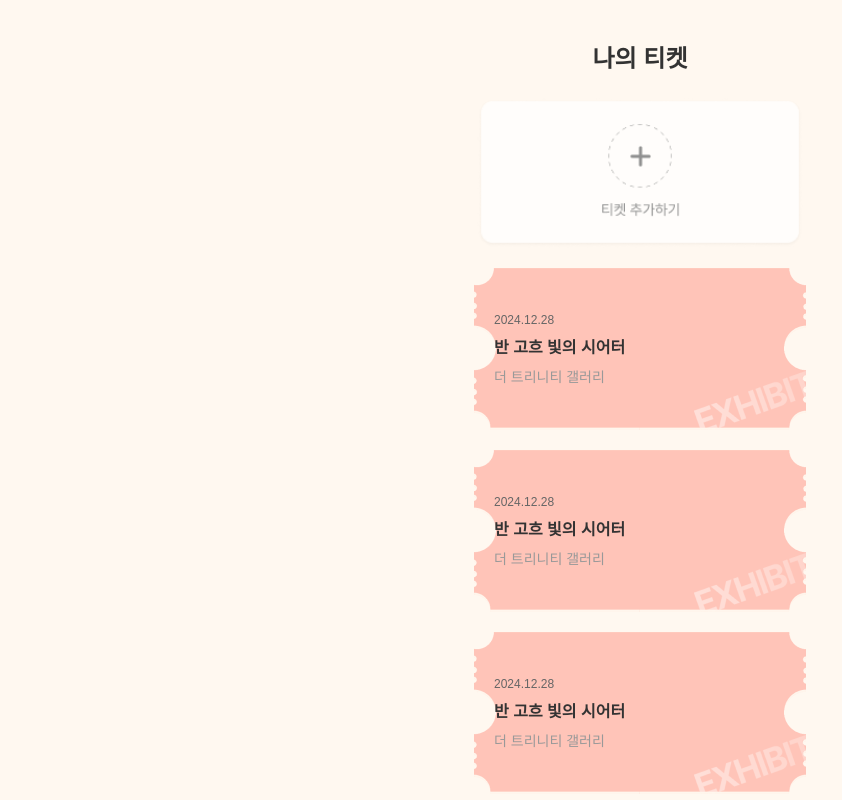
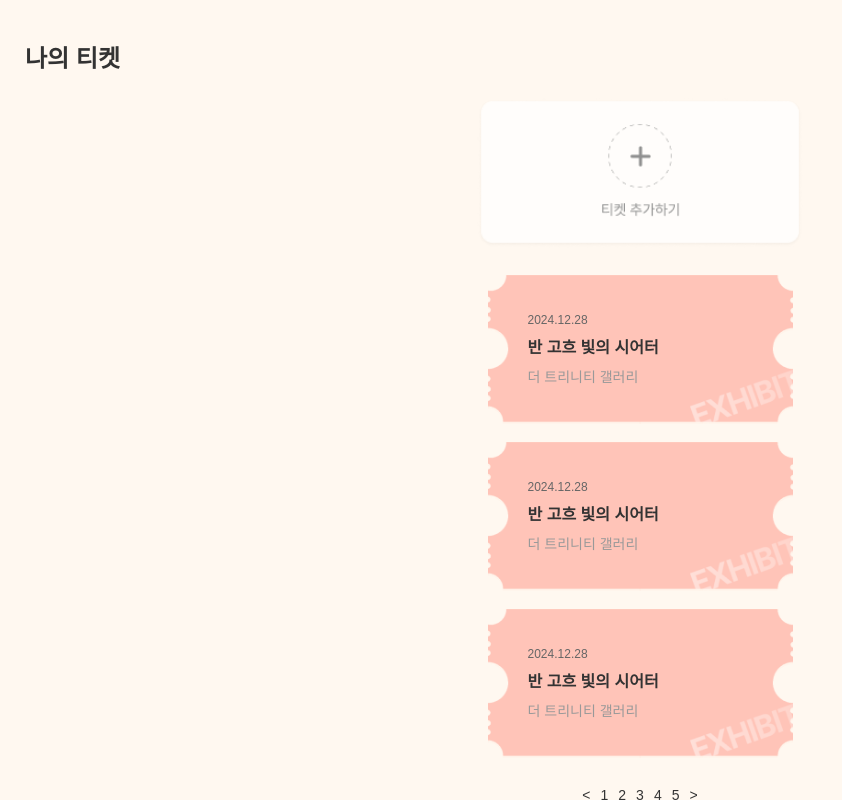
Before and after one commit to UGG-Hackathon-Team4/client, a React (Vite) app: page /MyTicketPage in a window 1280 px wide. Shown: the whole page, without its empty margins (0-842 px from the left). Built offline with nearby package versions, Linux system fonts and the light colour scheme; a web font is replaced by a local one.

Commit message:
메인 & myTickePage 디자인

```diff
--- a/src/components/TicketItem.jsx
+++ b/src/components/TicketItem.jsx
@@ -24,14 +24,16 @@ const TicketItem = ({ data }) => {
 export default TicketItem;
 
 const TicketContainer = styled.div`
-  width: 332px;
+  width: 305px;
   height: auto;
-  cursor: pointer;
+
+
 `;
 
 const TicketBackground = styled.div`
   width: 100%;
   height: 162px;
+
   background: url("/public/ticket.png") no-repeat center/contain;
   display: flex;
   align-items: center;
@@ -42,6 +44,7 @@ const TicketBackground = styled.div`
 const TicketContent = styled.div`
   display: flex;
   flex-direction: column;
+  margin-left:20px;
 `;
 
 const TicketDate = styled.div`
--- a/src/pages/exhibition/MyTicketPage.jsx
+++ b/src/pages/exhibition/MyTicketPage.jsx
@@ -17,7 +17,9 @@ const MyTicketPage = () => {
 
   return (
     <MainContainer>
-      <Header>나의 티켓</Header>
+      <Header>
+      <HeaderText>나의 티켓</HeaderText>
+      </Header>
 
       <TicketPreview>
         <PreviewBox onClick={handleClick}/>
@@ -31,11 +33,15 @@ const MyTicketPage = () => {
 
 
       <Pagination>
+      <PageNumber>&lt;</PageNumber>
         <PageNumber>1</PageNumber>
         <PageNumber>2</PageNumber>
         <PageNumber>3</PageNumber>
         <PageNumber>4</PageNumber>
         <PageNumber>5</PageNumber>
+        <PageNumber>&gt;</PageNumber>
+
+
       </Pagination>
     </MainContainer>
   );
@@ -52,11 +58,17 @@ const MainContainer = styled.div`
   box-sizing: border-box;
 `;
 
-const Header = styled.h1`
-  font-size: 24px;
+const Header = styled.div`
+  margin-bottom: 20px;
+  margin-left:50px;
+  width:100%;
+`;
+
+const HeaderText = styled.h1`
+font-size: 24px;
   color: #333;
-  margin-bottom: 20px;
-`;
+`
+
 
 const TicketPreview = styled.div`
 
@@ -86,7 +98,7 @@ const TicketList = styled.div`
   flex-direction: column;
   justify-content:center;
   align-items:center;
-  gap: 20px;
+  gap: 5px;
 `;
 
 const Pagination = styled.div`
```
Also changed, not shown: src/pages/exhibition/GalleryPage.jsx (line endings or trailing spaces).
